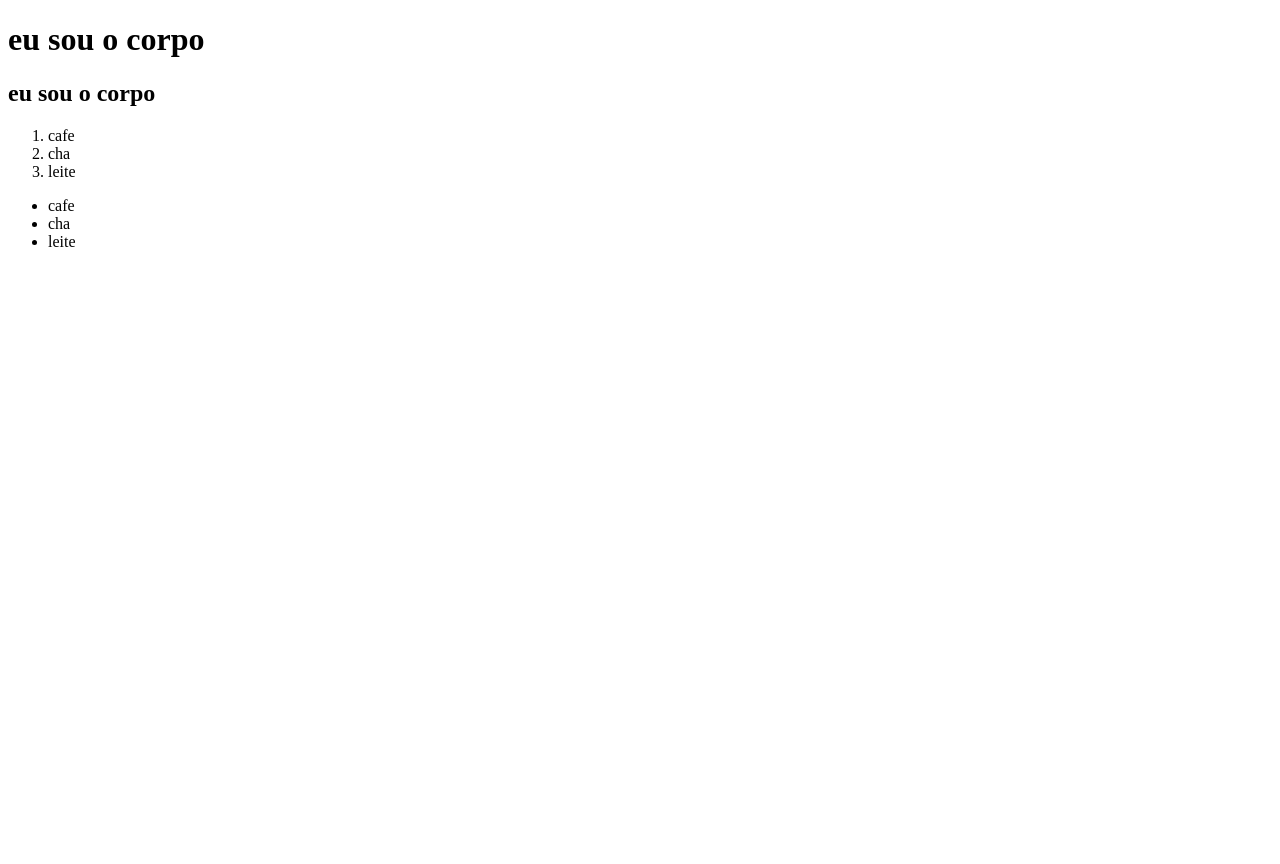
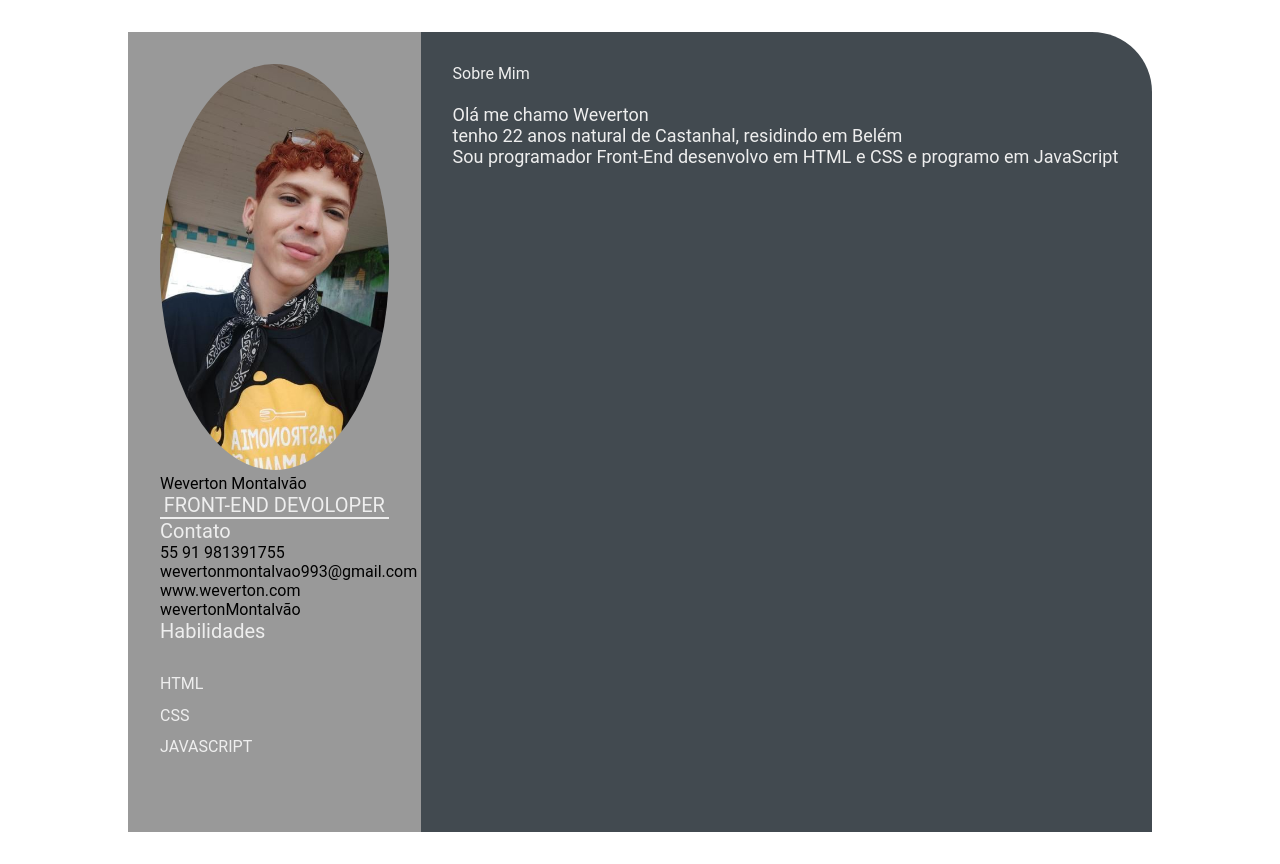
Before and after one commit to wevertonmontalvao/jornadadvEBAC, a plain HTML site: page index.html in a window 1280 px wide. Before the commit the page ends 800 px from the top, so only its background shows below. Drawn offline with Linux system fonts and the light colour scheme.

Commit message:
alterei infor do portifolio (#2)

```diff
--- a/index.html
+++ b/index.html
@@ -4,21 +4,51 @@
     <meta charset="UTF-8">
     <meta http-equiv="X-UA-Compatible" content="IE=edge">
     <meta name="viewport" content="width=device-width, initial-scale=1.0">
-    <title>Olá eu sou á cabeça</title>
+    <link rel="stylesheet" href="style.css">
+    <title>Weverton Montalvão</title>
 </head>
 <body>
-    <h1>eu sou o corpo</h1>
-    <h2>eu sou o corpo</h2>
-    <ol>
-        <li>cafe</li>
-        <li>cha</li>
-        <li>leite</li>
-    </ol>
+     <main class="resume-contents">
+     <section class="left-section">
+        <section class="left-section-contents">
+            <div class="profile">
+                <img class="profile-image" src="imge-perfil/image-perfil.jpg " alt="perfil">
+                <p class="neme">Weverton Montalvão</p>
+                <p class="profession">FRONT-END DEVOLOPER</p>
+            </div>
+            <!--aqui começa contatos -->
+            <div class="contact-infor">
+                <p class="left-title">Contato</p>
+                <ul>
+                    <li><i class="fa fa-phone"></i>55 91 981391755</li>
+                    <li><i class="fa fa-envelope"></i>wevertonmontalvao993@gmail.com</li>
+                    <li><i class="fa fa-globe"></i>www.weverton.com</li>
+                    <li><i class="fa fa-GitHub"></i>wevertonMontalvão</li>
+                </ul>
+            </div>
+            <!--aqui começa o skills ou Habilidades -->
+            <div class="skills">
+                <p class="left-title">Habilidades</p>
+                <ul>
+                    <li><p>HTML</p></li>
+                    <li><p>CSS</p></li>
+                    <li><p>JAVASCRIPT</p></li>
+                </ul>
+            </div>
+        </section>
+        </section>
+        <!--Aqui começa a segunda parte do portifolio o lado direito (right)-->
+        <section class="right-section" >
+            <div class="right-section-contents">
+                <section class="about gap">
+                    <div class="right-title">Sobre Mim</div>
+                    <p class="about-me-contents">
+                       <br>Olá me chamo Weverton <br> tenho 22 anos natural de Castanhal, residindo em Belém <br> Sou programador Front-End desenvolvo em HTML e CSS e programo em JavaScript
+                    </p>
+                </section>
+            </div>
 
-    <ul>
-        <li>cafe</li>
-        <li>cha</li>
-        <li>leite</li>
-    </ul>
+        </section>
+    </main>
 </body>
 </html>
--- /dev/null
+++ b/style.css
@@ -0,0 +1,103 @@
+* {
+    margin: 0;
+    padding: 0;
+    box-sizing: border-box;
+    list-style: none;
+    font-family: 'Roboto', sans-serif;
+}
+
+.resume-contents {
+    min-height: 100vh;
+    width: 80%;
+    margin: 2rem auto;
+    display: grid;
+    grid-template-columns: repeat(7, 1fr);
+}
+
+.left-section {
+    grid-column: span 2;
+    height: 100%;
+    background-color: #999999;
+}
+
+.right-section {
+    grid-column: span 5;
+    height: 100%;
+    background-color: #424a50;
+    border-radius: 0px 60px 0px 0px;
+}
+
+.left-section-contents{
+    padding: 2rem 2rem;
+}
+
+.profile {
+    width: 100%;
+    border-bottom: 2px solid #eeeeee;
+}
+
+.profile .profile-image {
+    width: 100%;
+    border-radius: 100%;
+}
+
+.name {
+    color: #D6DBDF;
+    font-size: 30px;
+    letter-spacing: 2px;
+    text-transform: uppercase;
+}
+
+.profession {
+    color: #eeeeee;
+    font-size: 20px;
+    text-transform: uppercase;
+    text-align: center;
+}
+
+/* .contact-info { border-bottom: 2px solid #1B2631; } */
+.left-title {
+    color: #eeeeee;
+    font-size: 20px;
+}
+
+.contact-info ul {
+    padding-top: 1.5rem;
+}
+
+.contact-info ul li,
+.references ul li {
+    padding: .4rem 0;
+    color: #eeeeee;
+}
+
+.contact-info ul li i,
+.references ul li i {
+    padding-right: 1rem;
+    font-size: 18px;
+    color: #eeeeee;
+}
+
+.skills ul {
+    padding-top: 1.5rem;
+}
+.skills ul li p {
+    padding: .4rem 0;
+    color: #eeeeee;
+}
+
+.right-section-contents {
+    padding: 2rem 2rem;
+}
+
+.right-title {
+    color: #eeeeee;
+}
+
+.gap {
+    padding-bottom: 2rem;
+}
+.about-me-contents {
+    font-size: 18px;
+    color: #eeeeee;
+}
```
Also changed, not shown: imge-perfil/image-perfil.jpg (added).
